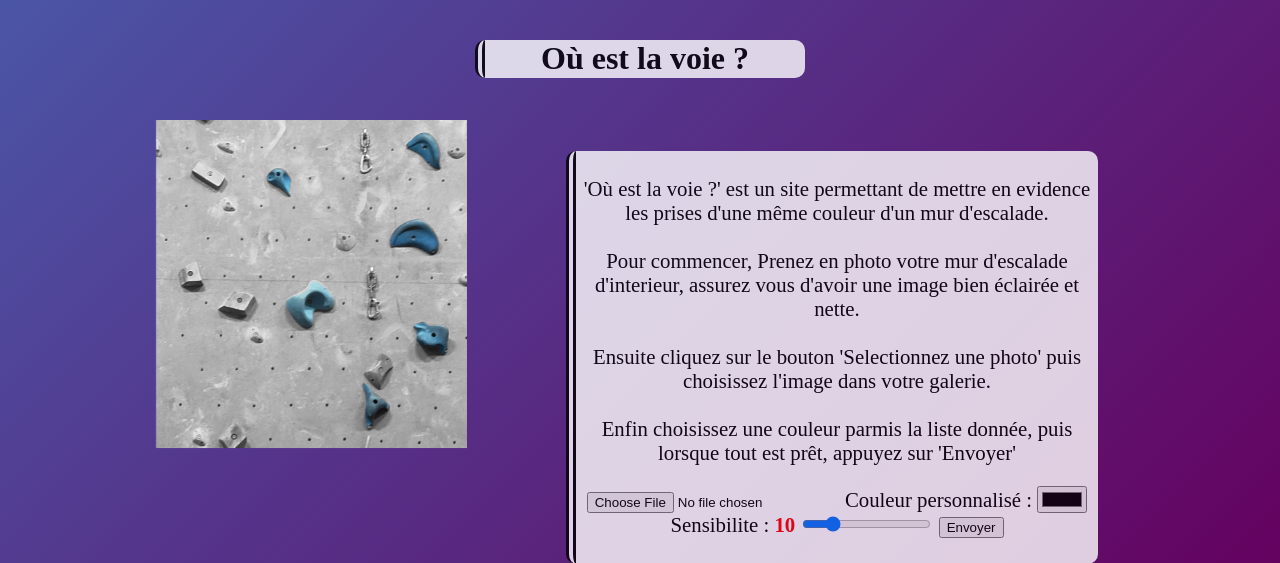
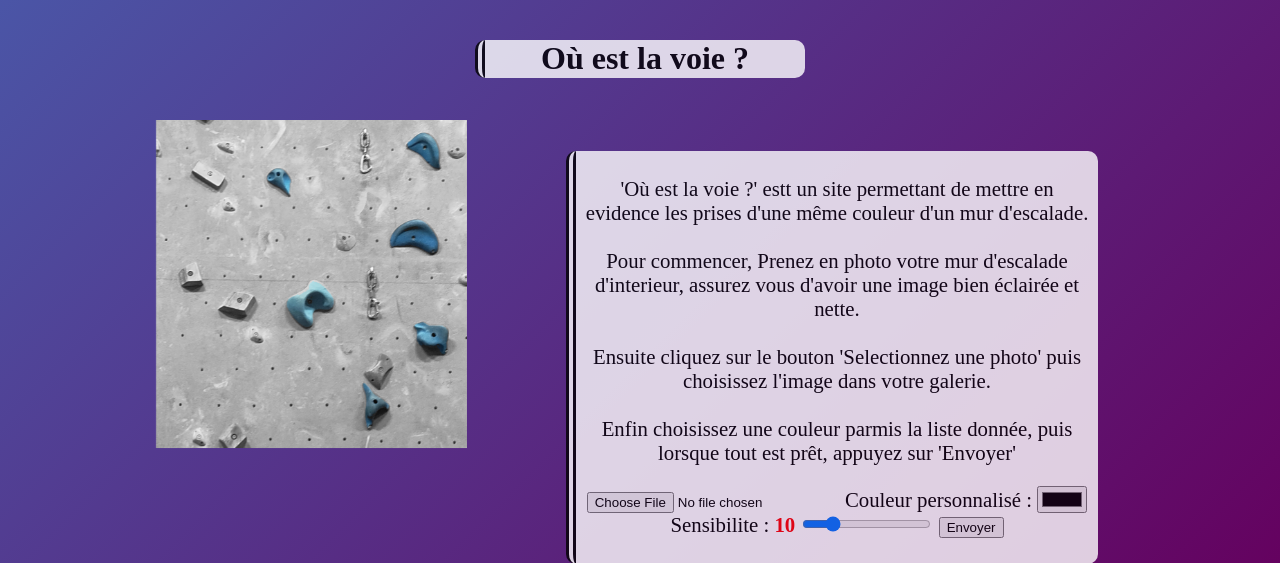
Before and after one commit to JustAlternate/O-est-la-voie, a PHP site: page / in a window 1280 px wide. Shown: the top 563 px of the page. Run offline with PHP 8.4, Linux system fonts and the light colour scheme; data that the repository does not hold is empty; some libraries are stand-ins or nearby versions.

```diff
--- a/index.php
+++ b/index.php
@@ -24,7 +24,7 @@ echo "
 
 		  <div class= 'explication'>
 
-		  <p> 'Où est la voie ?' est un site permettant de mettre en evidence les prises d'une même couleur d'un mur d'escalade.<br><br>
+		  <p> 'Où est la voie ?' estt un site permettant de mettre en evidence les prises d'une même couleur d'un mur d'escalade.<br><br>
 		  Pour commencer, Prenez en photo votre mur d'escalade d'interieur, assurez vous d'avoir une image bien éclairée et nette.<br><br>
 		  Ensuite cliquez sur le bouton 'Selectionnez une photo' puis choisissez l'image dans votre galerie.<br><br>
 		  Enfin choisissez une couleur parmis la liste donnée, puis lorsque tout est prêt, appuyez sur 'Envoyer'</p>
```
